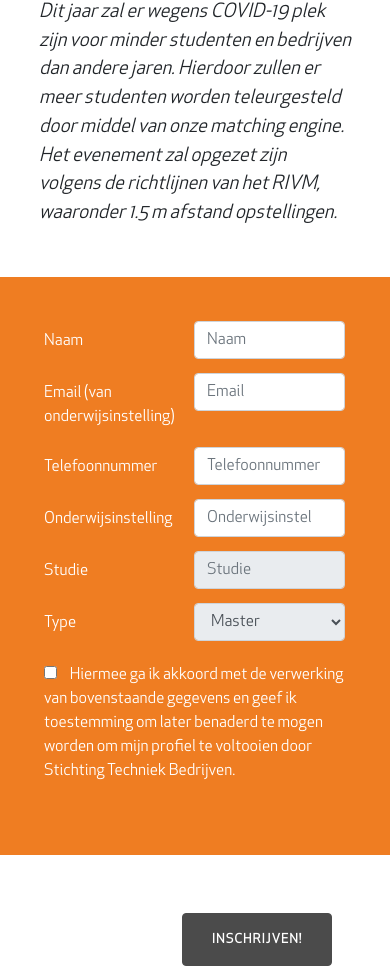
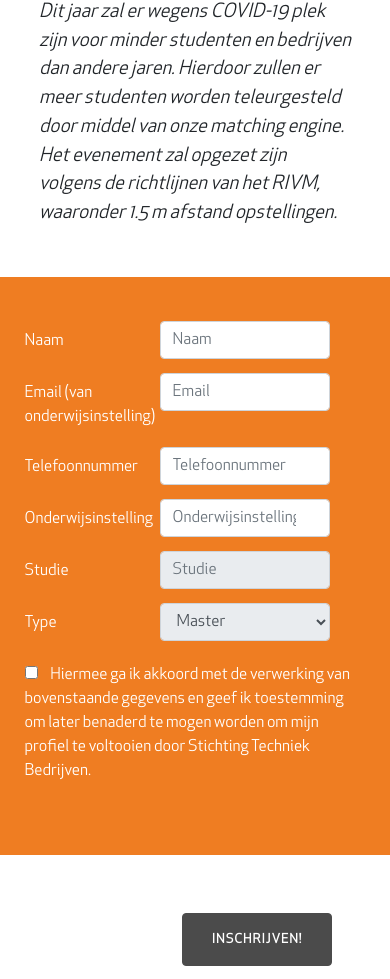
Before and after one commit to tnaber/TB-voorinschrijvingen-2020, a website: page index.html in a window 390 px wide. Shown: the part 1011-1990 px from the top of the page. Drawn offline with Linux system fonts and the light colour scheme.

Commit message:
Updated to margin

```diff
--- a/scss/_masthead.scss
+++ b/scss/_masthead.scss
@@ -32,6 +32,7 @@
 
     .content-block {
       &.form-block {
+
         h1 {
           @media (max-width: 1420px) {
             display: none;
@@ -98,6 +99,10 @@
         display: flex;
         flex-direction: column;
 
+        @media (max-width: 580px) {
+          padding: 10% 5% 10% 5%;
+        }
+
         @media (min-width: 1420px) {
           padding: 20px 25px 20px 75px;
         }
@@ -133,12 +138,13 @@
         .contact-info {
           margin: 8px;
           color: $tertiary;
+          text-align: right;
         }
       }
 
       @media (max-width: 580px) {
         .input-field-label {
-          width: 150px;
+          width: 135px;
         }
       }
     }
```
Also changed, not shown: css/coming-soon.css, css/coming-soon.min.css.
